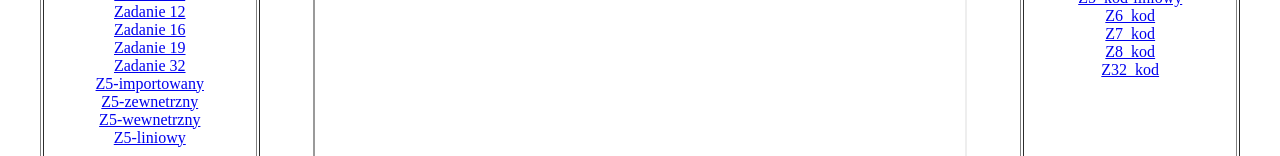
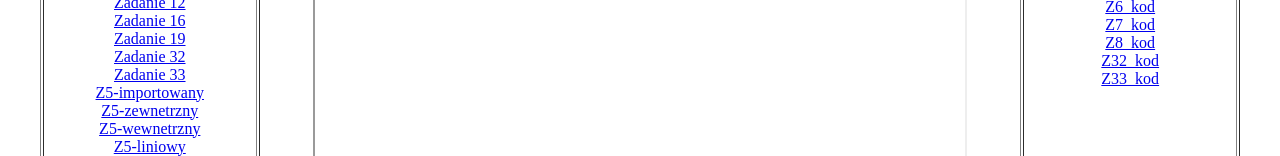
Before and after one commit to mTz8/indexx, a plain HTML site: page indexx.html in a window 1280 px wide. Shown: the part 360-516 px from the top of the page. Drawn offline with Linux system fonts and the light colour scheme.

Commit message:
Update indexx.html

```diff
--- a/indexx.html
+++ b/indexx.html
@@ -21,6 +21,7 @@
   <a href="zadanie16_krus.html" target="strony">Zadanie 16</a><br>
   <a href="zad19_krus.html" target="strony">Zadanie 19</a><br>
   <a href="zad_32_krus.html" target="strony">Zadanie 32</a><br>
+  <a href="zad_33_krus.html" target="strony">Zadanie 33</a><br>
 <a href="Krus_z5_1.html" target="strony">Z5-importowany</a><br>
 <a href="Krus_z5_2.html" target="strony">Z5-zewnetrzny</a><br>
 <a href="Krus_z5_3.html" target="strony">Z5-wewnetrzny</a><br>
@@ -37,6 +38,7 @@
  <a href="Z7_kod.html" target="strony">Z7_kod</a><br>
  <a href="Z8_kod.html" target="strony">Z8_kod</a><br>
  <a href="zad_32_krus_kod.html" target="strony">Z32_kod</a><br>
+ <a href="zad_33_krus_kod.html" target="strony">Z33_kod</a><br>
 </td>
 </tr>
 </table>
```
